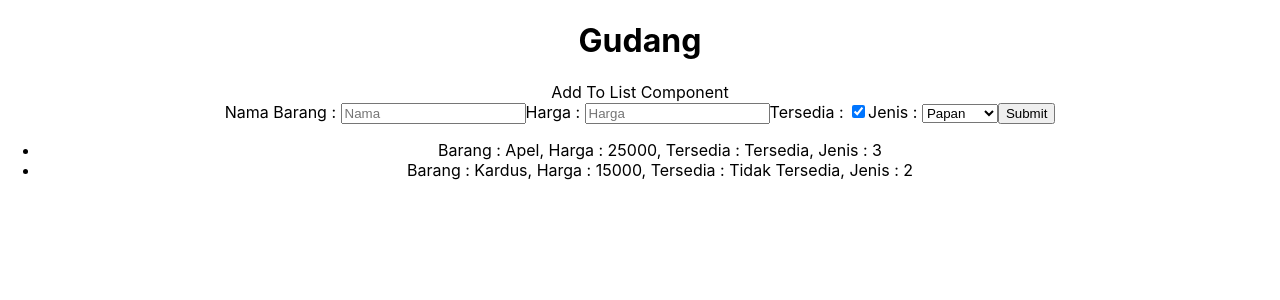
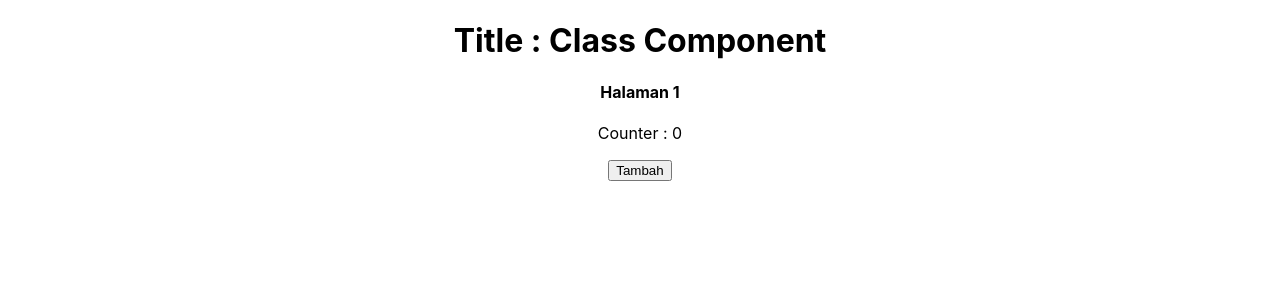
Before and after one commit to rifqifinaldy/Playground-Typescript-React, a React (Create React App) app: page / in a window 1280 px wide. Shown: the top 300 px of the page. Built offline with nearby package versions, Linux system fonts and the light colour scheme; the HTML template or start-up script is replaced by a standard one.

Commit message:
Typescript in Class Component

```diff
--- a/src/App.tsx
+++ b/src/App.tsx
@@ -2,6 +2,7 @@ import { useState } from "react";
 import "./App.css";
 import AddToList from "./Components/AddToList";
 import Card from "./Components/Card";
+import ClassComponent from "./Components/ClassComponent";
 import { Gudang } from "./Interface/Gudang";
 
 function App() {
@@ -22,9 +23,10 @@ function App() {
 
   return (
     <div className="App">
-      <h1>Gudang</h1>
+      {/* <h1>Gudang</h1>
       <AddToList barang={barang} setBarang={setBarang}/>
-      <Card barang={barang} />
+      <Card barang={barang} /> */}
+      <ClassComponent namaHalaman="Halaman 1" title="Title : Class Component"/>
     </div>
   );
 }
--- /dev/null
+++ b/src/Components/ClassComponent.tsx
@@ -0,0 +1,38 @@
+import React, { Component } from "react";
+
+interface State {
+  counter: number;
+}
+
+interface Props {
+  title: string;
+  namaHalaman?: string;
+}
+
+export class ClassComponent extends Component<Props, State> {
+  constructor(props: any) {
+    super(props);
+    this.state = {
+      counter: 0,
+    };
+    this.addCount = this.addCount.bind(this)
+  }
+
+  addCount(param: number): void {
+      this.setState({
+          counter: param + 1
+      })
+  }
+  render() {
+    return (
+      <div>
+        <h1>{this.props.title}</h1>
+        <h4>{this.props.namaHalaman}</h4>
+        <p>Counter : {this.state.counter}</p>
+        <button onClick={this.addCount.bind(this, 10)}>Tambah</button>
+      </div>
+    );
+  }
+}
+
+export default ClassComponent;
```
